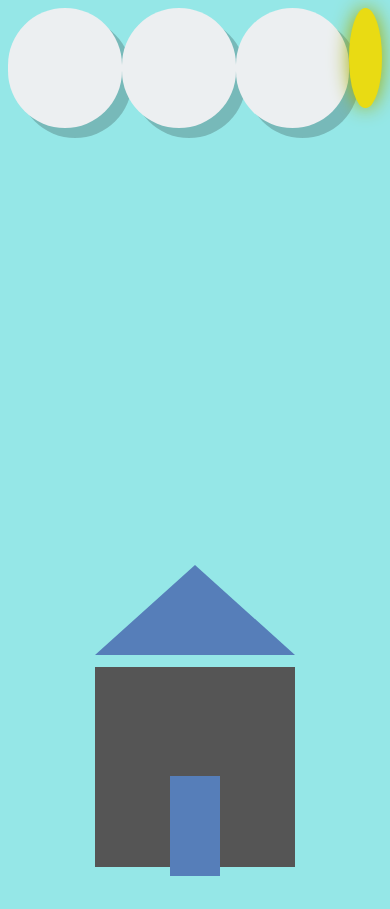
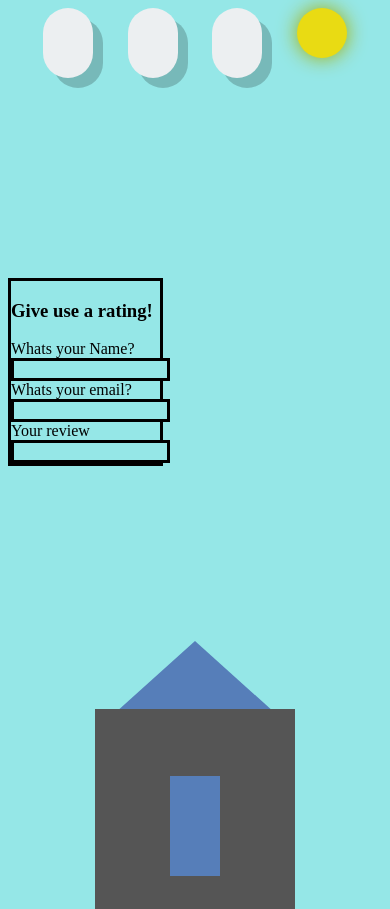
Before and after one commit to JasonLewis12/Block-10-Workshop-The-Picasso-Painting, a plain HTML site: page index.html in a window 390 px wide. Before the commit the page ends 876 px from the top, so only its background shows below. Drawn offline with Linux system fonts and the light colour scheme.

Commit message:
added style and reivew box for website and media

```diff
--- a/index.html
+++ b/index.html
@@ -18,5 +18,20 @@
       <div class="house-main"></div>
       <div class="door"></div>
     </div>
+    <div>
+      <footer id="form">
+        <header>
+          <h3>Give use a rating!</h3>
+        </header>
+        <form action="">
+          <label for="name">Whats your Name?</label>
+          <input type="text" name="name" id="form" />
+          <label for="email">Whats your email?</label>
+          <input id="form" type="" name="email" />
+          <label for="review">Your review</label>
+          <input type="text" name="review" id="form" />
+        </form>
+      </footer>
+    </div>
   </body>
 </html>
--- a/style.css
+++ b/style.css
@@ -52,7 +52,7 @@ div {
   width: 200px;
   background-color: #555;
   position: absolute;
-  top: 79vh;
+  top: 84vh;
 }
 
 .roof {
@@ -62,7 +62,7 @@ div {
   border-right: 100px solid transparent;
   border-bottom: 90px solid rgb(86, 126, 185);
   position: absolute;
-  top: 67vh;
+  top: 76vh;
 }
 .door {
   width: 50px;
@@ -71,3 +71,43 @@ div {
   position: absolute;
   top: 92vh;
 }
+#form {
+  display: block;
+  border: solid black;
+  width: 149px;
+}
+
+@media (max-width: 1024px) {
+  .cloud-1 {
+    width: 250px;
+  }
+  .cloud-2 {
+    width: 250px;
+  }
+  .cloud-3 {
+    width: 250px;
+  }
+}
+@media (max-width: 480px) {
+  .cloud-1 {
+    width: 50px;
+    height: 70px;
+  }
+  .cloud-2 {
+    width: 50px;
+    height: 70px;
+  }
+  .cloud-3 {
+    width: 50px;
+    height: 70px;
+  }
+  .sun {
+    width: 50px;
+    height: 50px;
+    background: rgb(233, 219, 19);
+    box-shadow: 0 0 20px rgb(164, 175, 1);
+    border-radius: 50%;
+    margin: 0px;
+    padding: 0px;
+  }
+}
```
